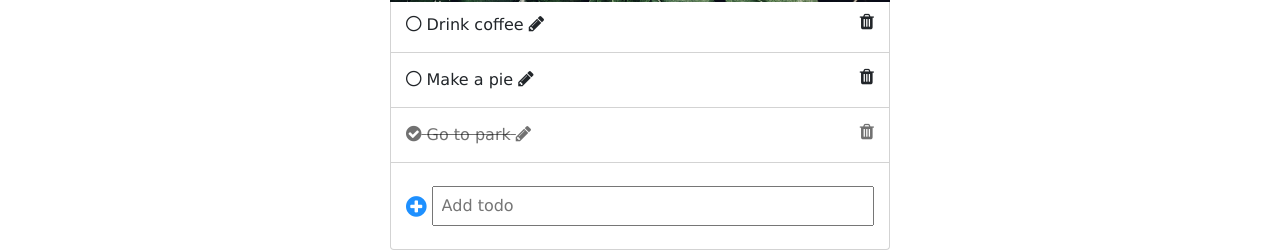
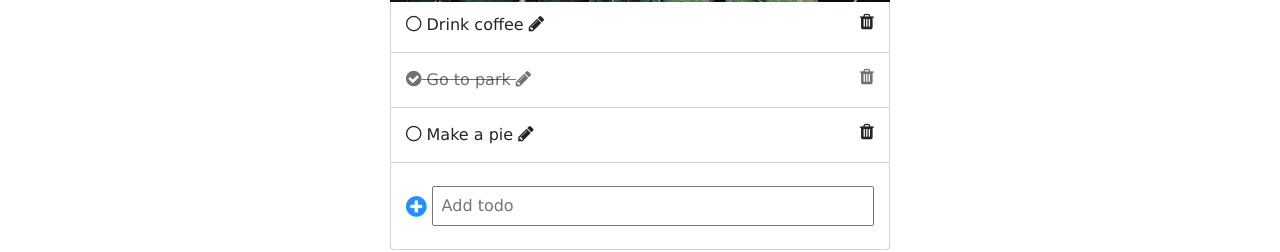
Before and after one commit to twomooncakes/react-todo-list, a React (Create React App) app: page / in a window 1280 px wide. Shown: the part 286-538 px from the top of the page. Built offline with nearby package versions, Linux system fonts and the light colour scheme.

Commit message:
Refactor add new todo and reset todos functions to use store

```diff
--- a/src/TodoListPage.js
+++ b/src/TodoListPage.js
@@ -1,26 +1,11 @@
 import styled from "styled-components";
-import { useState, useEffect, useReducer } from 'react';
+import { useState, useEffect } from 'react';
 import TodoAddNew from './Todos/TodoAddNew';
 import TodoHeader from './Todos/TodoHeader';
 import TodoList from './Todos/TodoList';
 
-const initTodos = [
-  {
-    id: 1,
-    title: 'Drink coffee',
-    isDone: false,
-  },
-  {
-    id: 2,
-    title: 'Go to park',
-    isDone: true,
-  },
-  {
-    id: 3,
-    title: 'Make a pie',
-    isDone: false,
-  },
-];
+import { useSelector, useDispatch } from 'react-redux';
+import { todoListActions } from "./store/store";
 
 const ACTIONS = {
     ADD: 'add',
@@ -86,7 +71,11 @@ const Section = styled.section`
 `;
 
 function TodoListPage() {
-    const [todosArr, dispatch] = useReducer(todoReducer, initTodos);
+    // const [todosArr, dispatch] = useReducer(todoReducer, initTodos);
+    const todosArr = useSelector((state) => state.todoList.todos);
+    console.log(todosArr);
+
+    const dispatch = useDispatch();
 
     const lastTodoId = todosArr.length > 0 ? todosArr[todosArr.length-1].id : 0;
 
@@ -99,7 +88,8 @@ function TodoListPage() {
     }
 
     const handleAddNewTodo = (newTitle) => {
-        dispatch({type: ACTIONS.ADD, payload: generateTodo(newTitle)})
+        console.log('add new');
+        dispatch(todoListActions.add(generateTodo(newTitle)))
     };
 
     const handleTodoDelete = (deleteId) => {
@@ -110,17 +100,6 @@ function TodoListPage() {
     const handleEditTodo = (editId, newTitle) => {
         console.log(`you want to edit todo '${ newTitle}' with id`, editId);
         dispatch({type: ACTIONS.EDIT, payload: { editId, newTitle }});
-        // const newTodosArr = todosArr.map((tObj) => {
-        //     if (tObj.id === editId) {
-        //         const updatedTObj = {
-        //             ...tObj,
-        //             title: newTitle,
-        //         };
-        //         return updatedTObj;
-        //     }
-        //     return tObj;
-        // })
-        // setTodosArr(newTodosArr);
     }
     console.log(todosArr);
 
@@ -131,7 +110,8 @@ function TodoListPage() {
 
     const handleReset = () => {
         console.log('reset');
-        dispatch({type: ACTIONS.RESET})
+        // dispatch({type: ACTIONS.RESET})
+        dispatch(todoListActions.reset());
     }
 
     const [headerImage, setheaderImage] = useState('/img/gold.jpg');
--- a/src/Todos/TodoList.js
+++ b/src/Todos/TodoList.js
@@ -13,7 +13,7 @@ const MessageParagraph = styled.p`
 
 // TodoList
 function TodoList(props) {
-    props.todos.sort((a, b) => a.isDone - b.isDone);
+    // props.todos.sort((a, b) => a.isDone - b.isDone);
     return (
         <TodoUl>
         {props.todos.length === 0 ? <MessageParagraph>You have no tasks. Add a task below!</MessageParagraph> : props.todos.map((todo) => (
```
